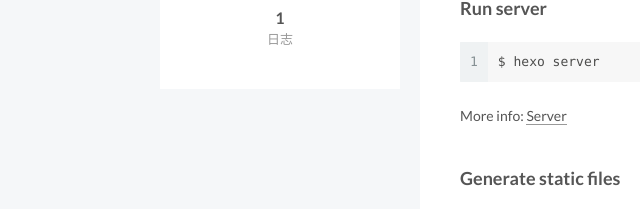
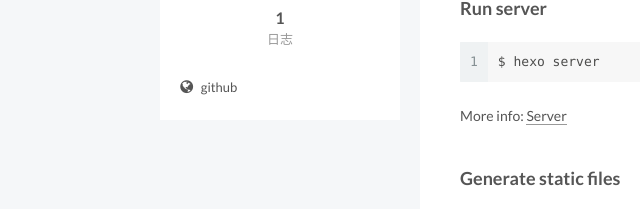
Before and after one commit to Edward1Chou/edward1chou.github.io, a plain HTML site: page 2017/04/09/hello-world/index.html in a window 1280 px wide. Both pictures are taken after a click on the item "站点概览". Shown: the part 535-744 px from the top of the page, 0-640 px from the left. Drawn offline with Linux system fonts and the light colour scheme.

Commit message:
Site updated: 2017-04-09 16:15:30

```diff
--- a/2017/04/09/hello-world/index.html
+++ b/2017/04/09/hello-world/index.html
@@ -447,6 +447,17 @@
 
         <div class="links-of-author motion-element">
 
+
+              <span class="links-of-author-item">
+                <a href="https://github.com/Edward1Chou" target="_blank" title="github">
+
+                    <i class="fa fa-fw fa-globe"></i>
+
+                  github
+                </a>
+              </span>
+
+
         </div>
 
 
--- a/css/main.css
+++ b/css/main.css
@@ -1685,7 +1685,7 @@ pre .javascript .function {
   width: 4px;
   height: 4px;
   border-radius: 50%;
-  background: #42e2b3;
+  background: #3c4508;
 }
 .links-of-blogroll {
   font-size: 13px;
```
Also changed, not shown: about/index.html (+11 -0 lines), archives/2017/04/index.html (+11 -0 lines), archives/2017/index.html (+11 -0 lines), archives/index.html (+11 -0 lines), categories/index.html (+11 -0 lines), index.html (+11 -0 lines), tags/index.html (+11 -0 lines), favicon.ico (added).
